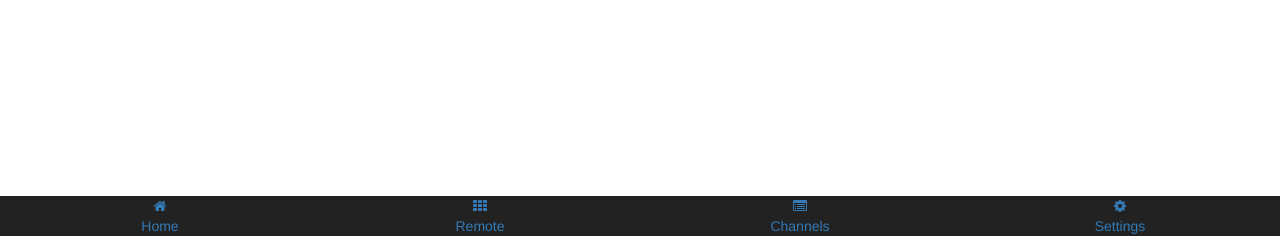
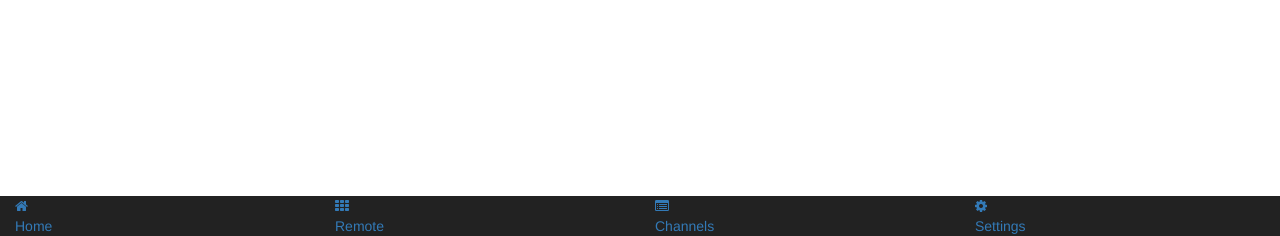
Before and after one commit to Comerade/PiMote, a Flask app: page / in a window 1280 px wide. Shown: the part 564-800 px from the top of the page. Run offline with Flask 2, Linux system fonts and the light colour scheme; some libraries are stand-ins or nearby versions.

```diff
--- a/templates/index.html
+++ b/templates/index.html
@@ -14,10 +14,10 @@
     <div id="footer">
         <div class="col-xs-12 navbar-inverse navbar-fixed-bottom">
             <div class="row" id="bottomNav">
-                <div class="col-xs-3 text-center"><a href="#"><i class="fa fa-home"></i><br>Home</a></div>
-                <div class="col-xs-3 text-center"><a href="#"><i class="fa fa-th"></i><br>Remote</a></div>
-                <div class="col-xs-3 text-center"><a href="#"><i class="fa fa-list-alt"></i><br>Channels</a></div>
-                <div class="col-xs-3 text-center"><a href="#"><i class="fa fa-cog"></i><br>Settings</a></div>
+                <div class="col-xs-3"><a href="#"><i class="fa fa-home"></i><br>Home</a></div>
+                <div class="col-xs-3"><a href="#"><i class="fa fa-th"></i><br>Remote</a></div>
+                <div class="col-xs-3"><a href="#"><i class="fa fa-list-alt"></i><br>Channels</a></div>
+                <div class="col-xs-3"><a href="#"><i class="fa fa-cog"></i><br>Settings</a></div>
             </div>
         </div>
     </div>
```
